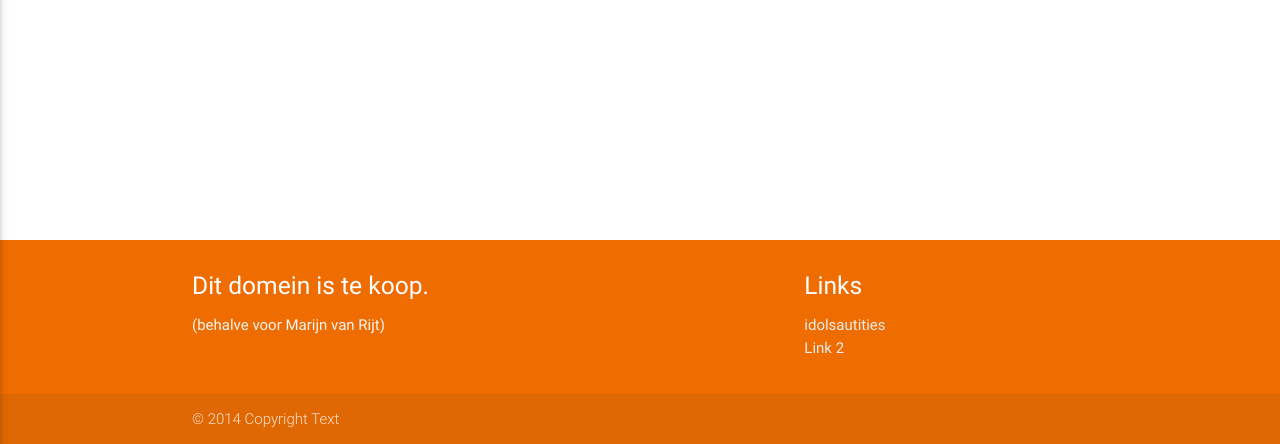
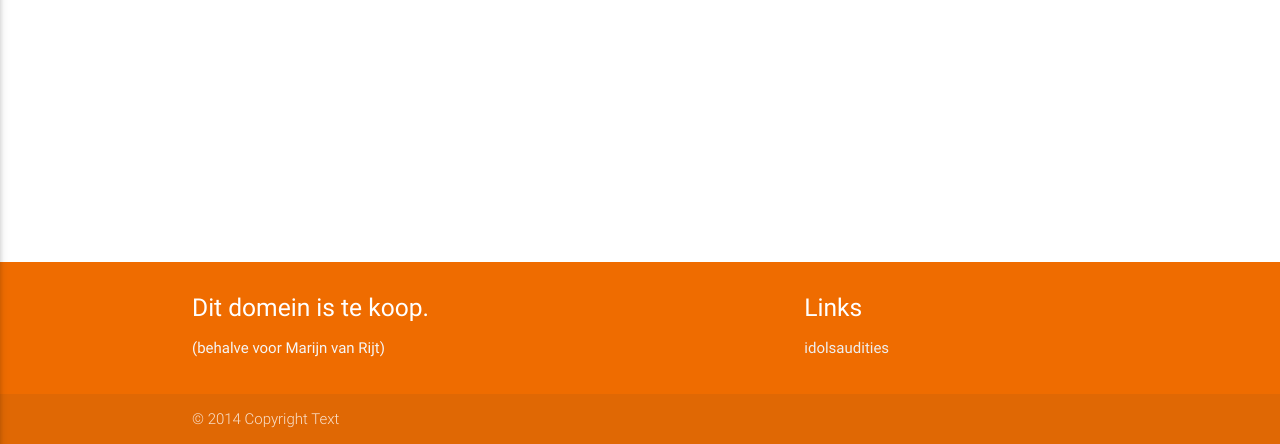
Before and after one commit to JermaineCole/isMarijnJarig, a PHP site: page / in a window 1280 px wide. Shown: the part 356-800 px from the top of the page. Run offline with PHP 8.4, Linux system fonts and the light colour scheme; some libraries are stand-ins or nearby versions.

Commit message:
typo
idolsautities -> idolsaudities

```diff
--- a/index.php
+++ b/index.php
@@ -99,8 +99,7 @@
               <div class="col l4 offset-l2 s12">
                 <h5 class="white-text">Links</h5>
                 <ul>
-                  <li><a class="grey-text text-lighten-3" href="http://idolsautities.nl">idolsautities</a></li>
-                  <li><a class="grey-text text-lighten-3" href="#!">Link 2</a></li>
+                  <li><a class="grey-text text-lighten-3" href="http://idolsaudities.nl">idolsaudities</a></li>
                 </ul>
               </div>
             </div>
```
